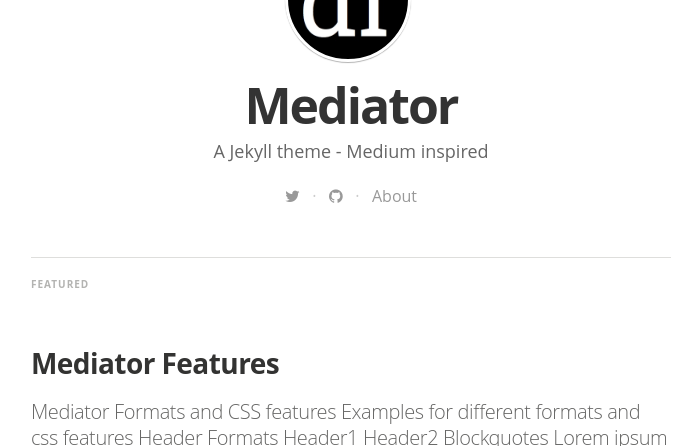
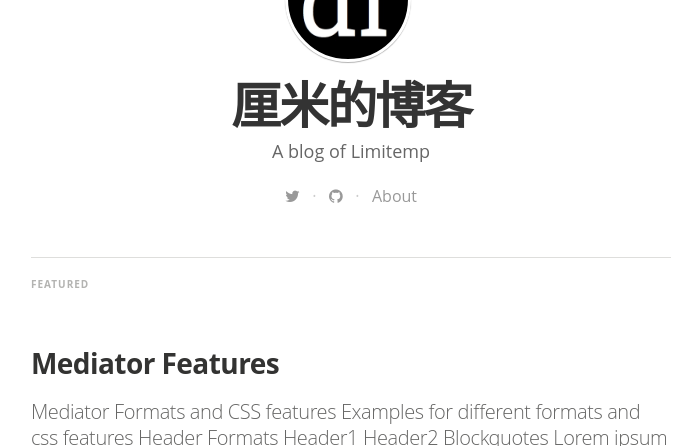
Before and after one commit to limitemp/limitemp.github.io, a Jekyll site: the page built from index.html, in a window 1280 px wide and 900 px high, cut to the strip 454-900 px from the top of the window. Shown: the whole strip, without its empty margins (289-986 px from the left). Built offline with Jekyll 4.4.1, drawn with Linux system fonts in a browser that asks for light colours; nearby versions of some CDN libraries; some web fonts are replaced; Markdown is read by kramdown in place of the engine named in the settings; the list of posts is cut into pages by our own code.

Commit message:
修改标题

```diff
--- a/_config.yml
+++ b/_config.yml
@@ -5,9 +5,8 @@ highlighter: pygments
 #  - jemoji
 
 # Site settings
-title: "Mediator"
-description: > # this means to ignore newlines until "email:"
-   A Jekyll theme - Medium inspired
+title: "厘米的博客"
+description: A blog of Limitemp
 
 email: a-mail@mail.mail
 #blog logo
```
